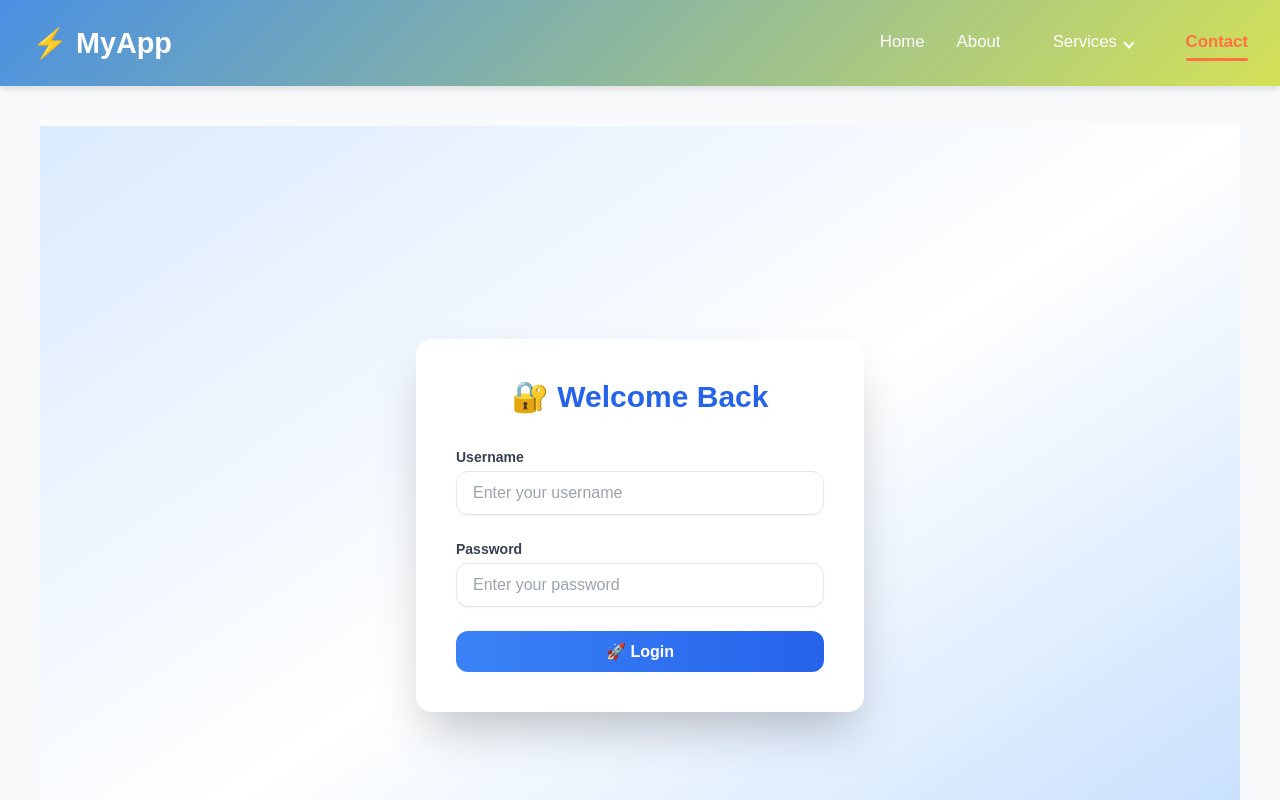
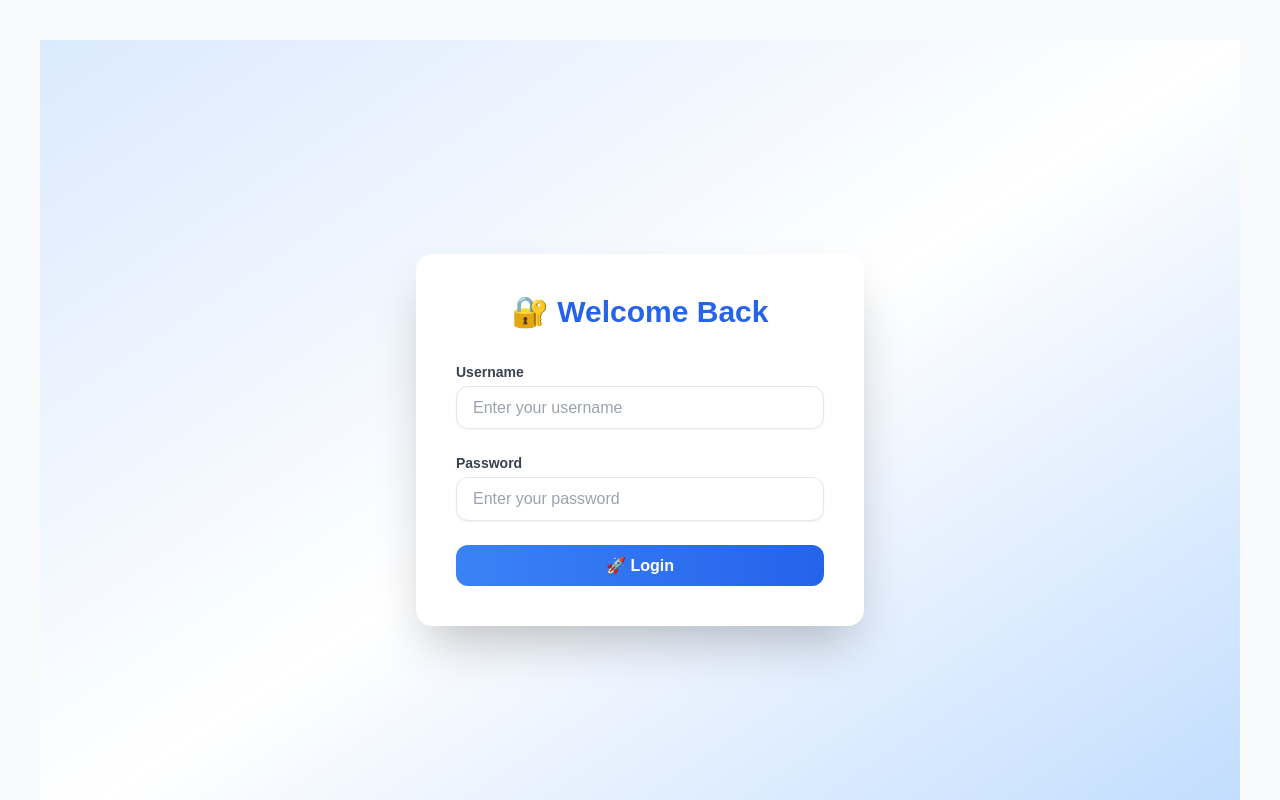
Before and after one commit to VipinCV/vuew, a Vue app: page /Login in a window 1280 px wide. Shown: the top 800 px of the page. Built offline with nearby package versions, Linux system fonts and the light colour scheme.

Commit message:
Update App.vue

```diff
--- a/src/App.vue
+++ b/src/App.vue
@@ -1,6 +1,6 @@
 <template>
   <div id="app">
-    <header>
+    <header v-if="isLoggedIn">
       <nav class="navbar">
         <div class="logo">
           <span class="logo-icon">⚡</span>
@@ -37,11 +37,19 @@
         </div>
       </nav>
     </header>
+
     <main>
       <router-view />
     </main>
   </div>
 </template>
+
+<script setup>
+import { computed } from 'vue'
+
+// Detect if token exists in localStorage
+const isLoggedIn = computed(() => !!localStorage.getItem('accessToken'))
+</script>
 
 <style>
 :root {
@@ -137,7 +145,6 @@ header {
   animation: underline 0.4s cubic-bezier(0.68, -0.55, 0.27, 1.55);
 }
 
-/* Dropdown styles */
 .dropdown {
   position: relative;
   display: inline-block;
@@ -238,7 +245,7 @@ main {
   }
 }
 
-/* Responsive Design */
+/* Responsive */
 @media (max-width: 768px) {
   .navbar {
     flex-direction: column;
```
